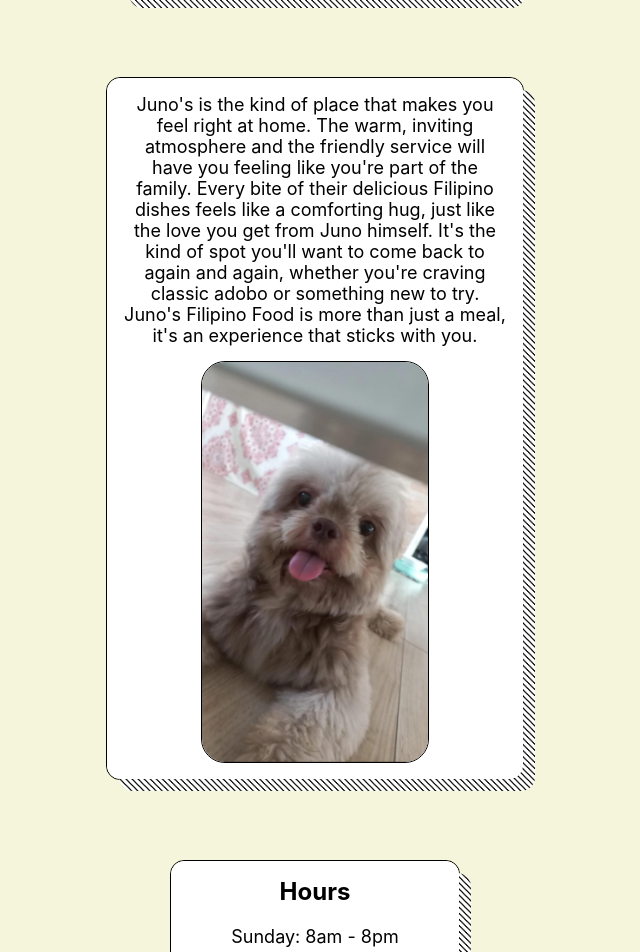
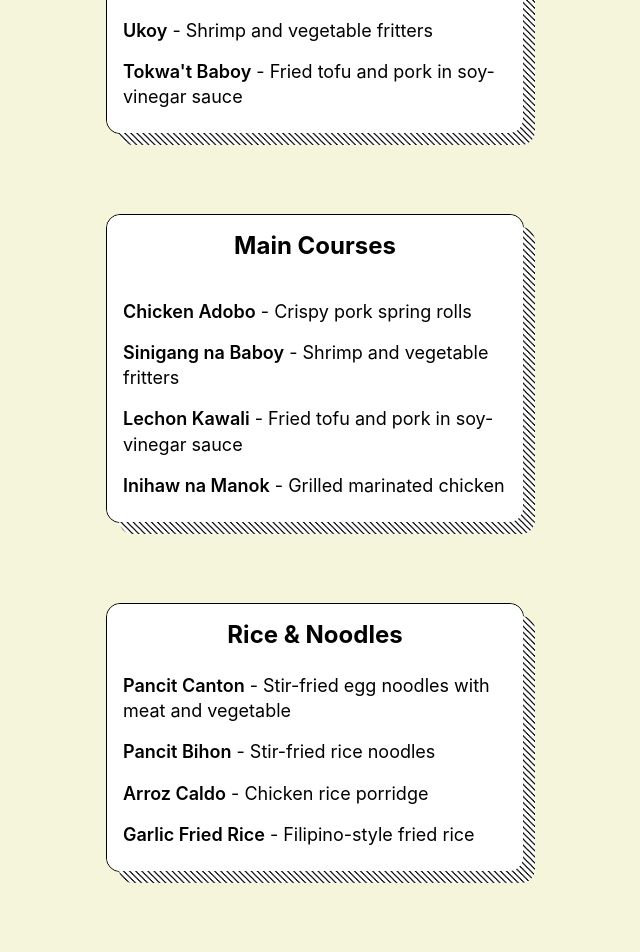
Before and after one commit to hsum4/restaurant-page, a website built with webpack: page src/template.html in a window 1280 px wide. Shown: the part 272-1224 px from the top of the page, without its empty margins (325-965 px from the left). After the commit the page ends 1170 px from the top, so only its background shows below. Built offline with nearby package versions, Linux system fonts and the light colour scheme.

Commit message:
work on Menu page

```diff
--- a/src/index.js
+++ b/src/index.js
@@ -1,4 +1,4 @@
 import "./styles.css";
 import { loadHome } from "./home";
 
-loadHome();
+//loadHome();
--- a/src/styles.css
+++ b/src/styles.css
@@ -46,9 +46,40 @@
     min-width: 20vw;
 }
 
-.section > span {
+.section > span /*p */ {
     font-size: 18px;
+} /* create css for unordered lists */
+
+/*
+ul {
+  list-style-type: none;
+  font-size: 18px;
+  padding: 0;
+  margin: 0;
 }
+
+li {
+  padding-bottom: 5px;
+}
+*/
+
+ul {
+  list-style: none;
+  padding: 0;
+  margin: 0;
+  font-size: 18px;
+}
+
+li {
+  padding: 8px 0;
+  line-height: 1.4;
+}
+
+li strong {
+  font-weight: 600;
+}
+
+
 
 #content .section:nth-of-type(3) > span {
     margin: 4px 0px;
--- a/src/template.html
+++ b/src/template.html
@@ -47,7 +47,57 @@
         <div class="section box">
             <h2>Location</h2>
                 <span>Santa Rosa City, Laguna, The Philippines!</span>
+        </div>-->
+
+        <div class="section box">
+            <h2>Appetizers</h2>
+            <ul>
+                <li>
+                    <strong>Lumpiang Shanghai</strong> - Crispy pork spring rolls
+                </li>
+                <li>
+                    <strong>Ukoy</strong> - Shrimp and vegetable fritters
+                </li>
+                <li>
+                    <strong>Tokwa't Baboy</strong> - Fried tofu and pork in soy-vinegar sauce
+                </li>
+            </ul>
         </div>
-    </div> -->
+        <div class="section box">
+            <h2>Main Courses</h2>
+            <ul>
+                <li>
+                    <strong>Chicken Adobo</strong> - Crispy pork spring rolls
+                </li>
+                <li>
+                    <strong>Sinigang na Baboy</strong> - Shrimp and vegetable fritters
+                </li>
+                <li>
+                    <strong>Lechon Kawali</strong> - Fried tofu and pork in soy-vinegar sauce
+                </li>
+                <li>
+                    <strong>Inihaw na Manok</strong> - Grilled marinated chicken
+                </li>
+            </ul>
+        </div>
+        <div class="section box">
+            <h2>Rice & Noodles</h2>
+            <ul>
+                <li>
+                    <strong>Pancit Canton</strong> - Stir-fried egg noodles with meat and vegetable
+                </li>
+                <li>
+                    <strong>Pancit Bihon</strong> - Stir-fried rice noodles
+                </li>
+                <li>
+                    <strong>Arroz Caldo</strong> - Chicken rice porridge
+                </li>
+                <li>
+                    <strong>Garlic Fried Rice</strong> - Filipino-style fried rice
+                </li>
+            </ul>
+        </div>
+
+    </div>
 </body>
 </html>
```
